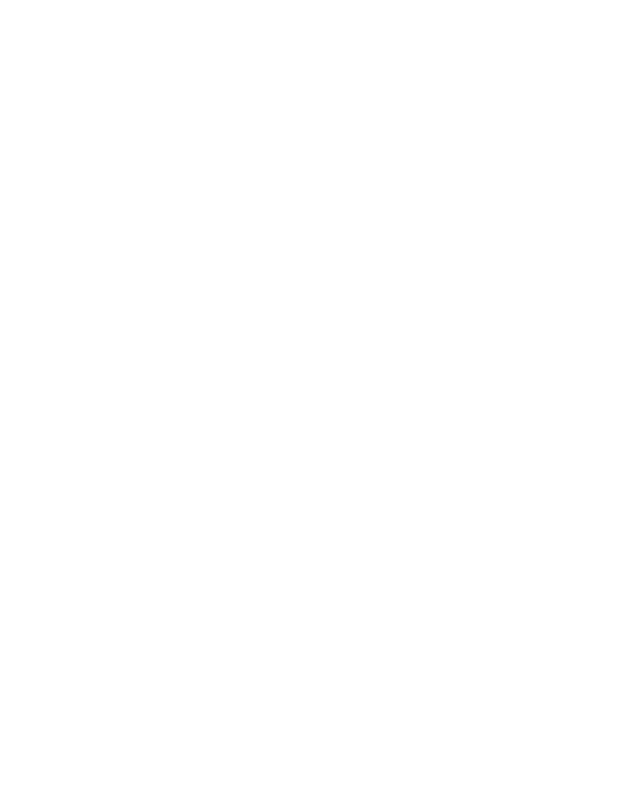
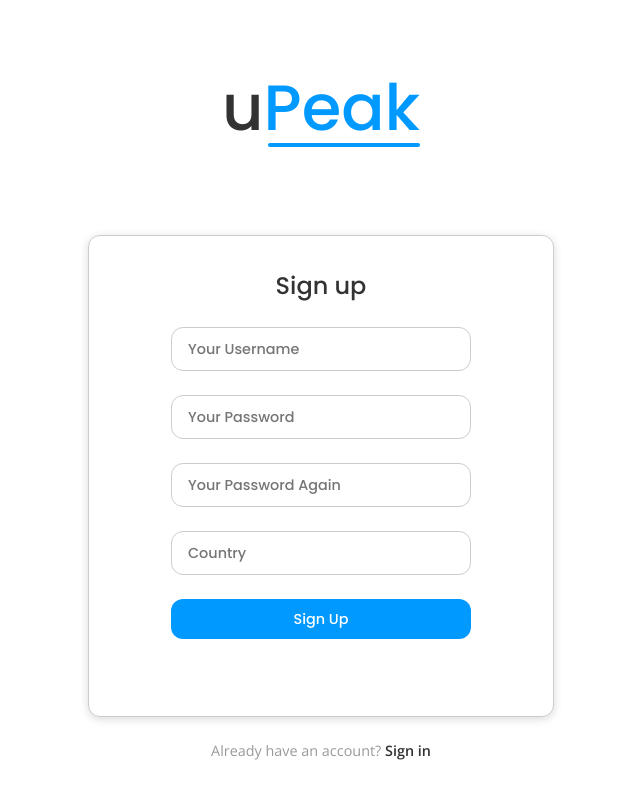
Before and after one commit to HonzaJeMocDobrej/uPeak, a React (Vite) app in the folder client/: page /login in a window 1280 px wide. Before the commit this address had no page. Shown: the whole page, without its empty margins (319-959 px from the left). Built offline with nearby package versions, Linux system fonts and the light colour scheme.

Commit message:
check_width-todo

```diff
--- a/client/src/Path.jsx
+++ b/client/src/Path.jsx
@@ -1,5 +1,5 @@
 // import React from 'react'
-import { BrowserRouter as Router, Routes, Route } from 'react-router-dom'
+import { BrowserRouter as Router, Routes, Route, Navigate } from 'react-router-dom'
 
 import Progress from './pages/Progress'
 import ToDo from './pages/ToDo'
@@ -19,7 +19,10 @@
     <>
         <Router>
             <Routes>
-              <Route path='/' element={<Login />}></Route>
+              <Route path='/' element={<Navigate to='/login' />}>
+
+              </Route>
+              <Route path='/login' element={<Login />}></Route>
                 <Route path='/progress' element={
                   <Progress
                    active='progress'
--- a/client/src/pages/Login.jsx
+++ b/client/src/pages/Login.jsx
@@ -7,7 +7,11 @@
         <div className="lLogin">
             <h1 className='fullHeading'>u<span className='blackSpan'>Peak<div className="underline"></div></span></h1>
         </div>
+        <div className="media1300">
+        <h1 className='fullHeading'>u<span className='blackSpan'>Peak<div className="underline"></div></span></h1>
+        </div>
         <div className="rLogin">
+          <div className="centerD">
             <div className="signUp">
                 <h2>Sign up</h2>
                 <p className="inputH">Username</p>
@@ -17,9 +21,11 @@
                 <p className="inputH">Repeat Password</p>
                 <input placeholder='Your Password Again' type="text" />
                 <p className="inputH">Country</p>
-                <input placeholder='Choose' type="text" />
+                <input placeholder='Country' type="text" />
                 <button>Sign Up</button>
             </div>
+            <p className='accountInfo'>Already have an account? <pre> Sign in</pre></p>
+          </div>
         </div>
     </div>
     </>
--- a/client/src/styles/_loginPage.scss
+++ b/client/src/styles/_loginPage.scss
@@ -1,55 +1,101 @@
 .login {
     display: flex;
-    height: 100vh;
+    min-height: 100vh;
+
+    @media (max-width: 1320px) {
+        flex-direction: column;
+    }
 
     .lLogin {
-        height: 100%;
+        min-height: 100vh;
         width: clamp(30rem, 45vw, 50rem);
         background-color: aqua;
         background-image: url(../assets/img/blueBg.png);
         background-position: center;
         background-size: cover;
 
+        @media (max-width: 1760px) {
+            width: clamp(30rem, 30vw, 40rem);
+        }
+
+        @media (max-width: 1320px) {
+            display: none;
+        }
+
+
+    }
+
+    .media1300 {
+        display: none;
+
         .fullHeading {
-            margin-top: 3.75rem;
-            font-family: Poppins;
-            font-size: 4rem;
-            font-weight: 500;
-            color: #333;
-            margin-bottom: 0;
-            text-align: center;
-            // padding-right: 1rem;
+            .blackSpan {
+                color: #0099FF;
+            }
 
-            .blackSpan {
-                color: white;
-                position: relative;
+            .underline {
+                background-color: #0099FF;
+            }
+        }
 
-                .underline {
-                    position: absolute;
-                    height: 3.5px;
-                    width: 97%;
-                    left: 3%;
-                    top: 5rem;
-                    border-radius: 8px;
-                    background-color: #333;
-                }
-            }
+        @media (max-width: 1320px) {
+            display: block;
         }
     }
 
     .rLogin {
         display: flex;
-        align-items: center;
+        justify-content: center;
+        flex-direction: column;
         // justify-content: center;
+        padding-left: 18.75rem;
 
-        .signUp {
+        @media (max-width: 1500px) {
+            padding-left: 10rem;
+        }
+
+        @media (max-width: 1320px) {
+            width: 100%;
+            padding-left: 0;
+        }
+
+
+        .centerD {
+            width: 100%;
+            display: flex;
+            flex-direction: column;
+            align-items: center;
+            justify-content: center;
+
+            @media (max-width: 1320px) {
+                margin-top: 5rem;
+            }
+
+
+            .signUp {
             height: 40rem;
             width: 38rem;
-            margin-left: 18.75rem;
             border-radius: 12px;
             border: 1px solid #CCC;
             background: #FFF;
+            position: relative;
             filter: drop-shadow(0px 2px 4px rgba(0, 0, 0, 0.15));
+
+            @media (max-width: 1320px) {
+                height: 30rem;
+                width: 29rem;
+                display: flex;
+                flex-direction: column;
+                align-items: center;
+            }
+
+            @media (max-width: 550px) {
+                width: 100%;
+                border-left: 0;
+                border-right: 0;
+            }
+
+
 
             h2 {
                 color: #333;
@@ -59,6 +105,11 @@
                 font-weight: 500;
                 margin-top: 2rem;
                 margin-bottom: 0;
+
+                @media (max-width: 1320px) {
+                    font-size: 1.5rem;
+                    margin-left: 0rem;
+                }
             }
 
             p {
@@ -71,6 +122,14 @@
 
                 &:nth-child(2) {
                     margin-top: 1.5rem;
+
+                    @media (max-width: 1320px) {
+                        margin-top: 0rem;
+                    }
+                }
+
+                @media (max-width: 1320px) {
+                    display: none;;
                 }
             }
 
@@ -82,17 +141,25 @@
                 height: 3rem;
                 margin-left: 4.75rem;
 
-                color: #999;
+                color: #808080;
                 font-family: Poppins;
                 font-size: 1.2rem;
                 font-weight: 500;
                 padding-left: 1rem;
+
+                @media (max-width: 1320px) {
+                    font-size: .9rem;
+                    height: 2.5rem;
+                    width: 17.5rem;
+                    margin-left: 0rem;
+                    margin-top: 1.5rem;
+                }
             }
 
             button {
                 width: 26.25rem;
                 height: 3rem;
-                background-color: #09F;
+                background-color: #0099FF;
                 border-radius: 12px;
                 color: #FFF;
                 font-family: Poppins;
@@ -101,7 +168,92 @@
                 margin-left: 4.75rem;
                 border: 0;
                 margin-top: 2rem;
+                cursor: pointer;
+                transition: 700ms;
+
+                &:hover {
+                    background-color: white;
+                    color: #0099FF;
+                    border: solid 2px #0099FF;
+                    transition: 400ms background-color, color;
+                }
+
+                &:active {
+                    transform: scale(.95);
+                    transition: 150ms;
+                }
+
+                @media (max-width: 1320px) {
+                    font-size: .9rem;
+                    height: 2.5rem;
+                    width: 18.75rem;
+                    margin-left: 0rem;
+                    margin-top: 1.5rem;
+                }
             }
+
+        }
+    }
+
+    .accountInfo {
+        margin: auto;
+        width: 100%;
+        display: flex;
+        justify-content: center;
+        // bottom: 0rem;
+        margin-top: 2rem;
+        color: #999;
+        font-family: Open Sans;
+        font-size: 1.2rem;
+        font-weight: 400;
+        align-items: center;
+
+        @media (max-width: 1320px) {
+            font-size: .9rem;
+            margin-top: 1.5rem;
+            padding-bottom: 1rem;
+        }
+
+        pre {
+            margin: 0;
+            color: #333;
+            font-family: Open Sans;
+            font-size: 1.2rem;
+            font-style: normal;
+            font-weight: 600;
+            line-height: normal;
+            cursor: pointer;
+
+            @media (max-width: 1320px) {
+            font-size: .9rem;
+        }
         }
     }
 }
+}
+
+.fullHeading {
+    margin-top: 3.75rem;
+    font-family: Poppins;
+    font-size: 4rem;
+    font-weight: 500;
+    color: #333;
+    margin-bottom: 0;
+    text-align: center;
+    // padding-right: 1rem;
+
+    .blackSpan {
+        color: white;
+        position: relative;
+
+        .underline {
+            position: absolute;
+            height: 3.5px;
+            width: 97%;
+            left: 3%;
+            top: 5rem;
+            border-radius: 8px;
+            background-color: #333;
+        }
+    }
+}
--- a/client/src/styles/styles.css
+++ b/client/src/styles/styles.css
@@ -374,17 +374,227 @@
 
 .login {
   display: flex;
-  height: 100vh;
+  min-height: 100vh;
+}
+@media (max-width: 1320px) {
+  .login {
+    flex-direction: column;
+  }
 }
 .login .lLogin {
-  height: 100%;
+  min-height: 100vh;
   width: clamp(30rem, 45vw, 50rem);
   background-color: aqua;
   background-image: url(../assets/img/blueBg.png);
   background-position: center;
   background-size: cover;
 }
-.login .lLogin .fullHeading {
+@media (max-width: 1760px) {
+  .login .lLogin {
+    width: clamp(30rem, 30vw, 40rem);
+  }
+}
+@media (max-width: 1320px) {
+  .login .lLogin {
+    display: none;
+  }
+}
+.login .media1300 {
+  display: none;
+}
+.login .media1300 .fullHeading .blackSpan {
+  color: #0099FF;
+}
+.login .media1300 .fullHeading .underline {
+  background-color: #0099FF;
+}
+@media (max-width: 1320px) {
+  .login .media1300 {
+    display: block;
+  }
+}
+.login .rLogin {
+  display: flex;
+  justify-content: center;
+  flex-direction: column;
+  padding-left: 18.75rem;
+}
+@media (max-width: 1500px) {
+  .login .rLogin {
+    padding-left: 10rem;
+  }
+}
+@media (max-width: 1320px) {
+  .login .rLogin {
+    width: 100%;
+    padding-left: 0;
+  }
+}
+.login .rLogin .centerD {
+  width: 100%;
+  display: flex;
+  flex-direction: column;
+  align-items: center;
+  justify-content: center;
+}
+@media (max-width: 1320px) {
+  .login .rLogin .centerD {
+    margin-top: 5rem;
+  }
+}
+.login .rLogin .centerD .signUp {
+  height: 40rem;
+  width: 38rem;
+  border-radius: 12px;
+  border: 1px solid #CCC;
+  background: #FFF;
+  position: relative;
+  filter: drop-shadow(0px 2px 4px rgba(0, 0, 0, 0.15));
+}
+@media (max-width: 1320px) {
+  .login .rLogin .centerD .signUp {
+    height: 30rem;
+    width: 29rem;
+    display: flex;
+    flex-direction: column;
+    align-items: center;
+  }
+}
+@media (max-width: 550px) {
+  .login .rLogin .centerD .signUp {
+    width: 100%;
+    border-left: 0;
+    border-right: 0;
+  }
+}
+.login .rLogin .centerD .signUp h2 {
+  color: #333;
+  font-family: Poppins;
+  font-size: 2rem;
+  margin-left: 2.75rem;
+  font-weight: 500;
+  margin-top: 2rem;
+  margin-bottom: 0;
+}
+@media (max-width: 1320px) {
+  .login .rLogin .centerD .signUp h2 {
+    font-size: 1.5rem;
+    margin-left: 0rem;
+  }
+}
+.login .rLogin .centerD .signUp p {
+  color: #333;
+  font-family: Poppins;
+  font-size: 1.2rem;
+  font-weight: 500;
+  margin-left: 4.25rem;
+  margin-bottom: 0;
+}
+.login .rLogin .centerD .signUp p:nth-child(2) {
+  margin-top: 1.5rem;
+}
+@media (max-width: 1320px) {
+  .login .rLogin .centerD .signUp p:nth-child(2) {
+    margin-top: 0rem;
+  }
+}
+@media (max-width: 1320px) {
+  .login .rLogin .centerD .signUp p {
+    display: none;
+  }
+}
+.login .rLogin .centerD .signUp input {
+  border-radius: 12px;
+  border: 1px solid #CCC;
+  background: #FFF;
+  width: 25rem;
+  height: 3rem;
+  margin-left: 4.75rem;
+  color: #808080;
+  font-family: Poppins;
+  font-size: 1.2rem;
+  font-weight: 500;
+  padding-left: 1rem;
+}
+@media (max-width: 1320px) {
+  .login .rLogin .centerD .signUp input {
+    font-size: 0.9rem;
+    height: 2.5rem;
+    width: 17.5rem;
+    margin-left: 0rem;
+    margin-top: 1.5rem;
+  }
+}
+.login .rLogin .centerD .signUp button {
+  width: 26.25rem;
+  height: 3rem;
+  background-color: #0099FF;
+  border-radius: 12px;
+  color: #FFF;
+  font-family: Poppins;
+  font-size: 1.2rem;
+  font-weight: 500;
+  margin-left: 4.75rem;
+  border: 0;
+  margin-top: 2rem;
+  cursor: pointer;
+  transition: 700ms;
+}
+.login .rLogin .centerD .signUp button:hover {
+  background-color: white;
+  color: #0099FF;
+  border: solid 2px #0099FF;
+  transition: 400ms background-color, color;
+}
+.login .rLogin .centerD .signUp button:active {
+  transform: scale(0.95);
+  transition: 150ms;
+}
+@media (max-width: 1320px) {
+  .login .rLogin .centerD .signUp button {
+    font-size: 0.9rem;
+    height: 2.5rem;
+    width: 18.75rem;
+    margin-left: 0rem;
+    margin-top: 1.5rem;
+  }
+}
+.login .rLogin .accountInfo {
+  margin: auto;
+  width: 100%;
+  display: flex;
+  justify-content: center;
+  margin-top: 2rem;
+  color: #999;
+  font-family: Open Sans;
+  font-size: 1.2rem;
+  font-weight: 400;
+  align-items: center;
+}
+@media (max-width: 1320px) {
+  .login .rLogin .accountInfo {
+    font-size: 0.9rem;
+    margin-top: 1.5rem;
+    padding-bottom: 1rem;
+  }
+}
+.login .rLogin .accountInfo pre {
+  margin: 0;
+  color: #333;
+  font-family: Open Sans;
+  font-size: 1.2rem;
+  font-style: normal;
+  font-weight: 600;
+  line-height: normal;
+  cursor: pointer;
+}
+@media (max-width: 1320px) {
+  .login .rLogin .accountInfo pre {
+    font-size: 0.9rem;
+  }
+}
+
+.fullHeading {
   margin-top: 3.75rem;
   font-family: Poppins;
   font-size: 4rem;
@@ -393,11 +603,11 @@
   margin-bottom: 0;
   text-align: center;
 }
-.login .lLogin .fullHeading .blackSpan {
+.fullHeading .blackSpan {
   color: white;
   position: relative;
 }
-.login .lLogin .fullHeading .blackSpan .underline {
+.fullHeading .blackSpan .underline {
   position: absolute;
   height: 3.5px;
   width: 97%;
@@ -406,65 +616,6 @@
   border-radius: 8px;
   background-color: #333;
 }
-.login .rLogin {
-  display: flex;
-  align-items: center;
-}
-.login .rLogin .signUp {
-  height: 40rem;
-  width: 38rem;
-  margin-left: 18.75rem;
-  border-radius: 12px;
-  border: 1px solid #CCC;
-  background: #FFF;
-  filter: drop-shadow(0px 2px 4px rgba(0, 0, 0, 0.15));
-}
-.login .rLogin .signUp h2 {
-  color: #333;
-  font-family: Poppins;
-  font-size: 2rem;
-  margin-left: 2.75rem;
-  font-weight: 500;
-  margin-top: 2rem;
-  margin-bottom: 0;
-}
-.login .rLogin .signUp p {
-  color: #333;
-  font-family: Poppins;
-  font-size: 1.2rem;
-  font-weight: 500;
-  margin-left: 4.25rem;
-  margin-bottom: 0;
-}
-.login .rLogin .signUp p:nth-child(2) {
-  margin-top: 1.5rem;
-}
-.login .rLogin .signUp input {
-  border-radius: 12px;
-  border: 1px solid #CCC;
-  background: #FFF;
-  width: 25rem;
-  height: 3rem;
-  margin-left: 4.75rem;
-  color: #999;
-  font-family: Poppins;
-  font-size: 1.2rem;
-  font-weight: 500;
-  padding-left: 1rem;
-}
-.login .rLogin .signUp button {
-  width: 26.25rem;
-  height: 3rem;
-  background-color: #09F;
-  border-radius: 12px;
-  color: #FFF;
-  font-family: Poppins;
-  font-size: 1.2rem;
-  font-weight: 500;
-  margin-left: 4.75rem;
-  border: 0;
-  margin-top: 2rem;
-}
 
 html, body {
   margin: 0;
```
Also changed, not shown: 1 other file (tests, documents, lock files or other folders).
